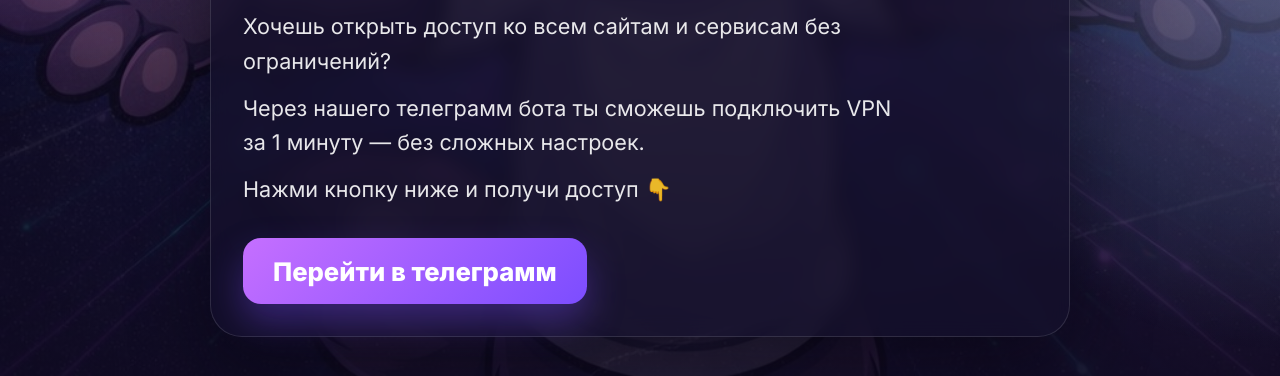
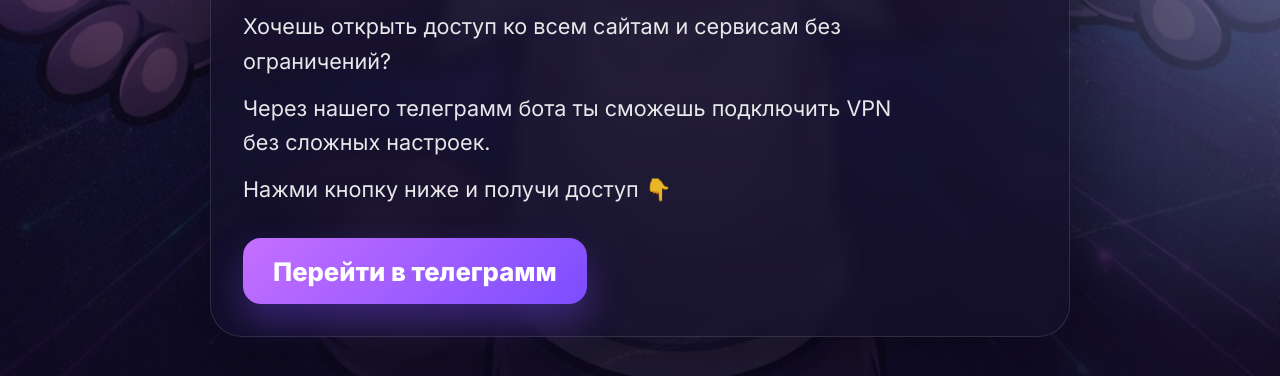
Before and after one commit to nGrUnD/raccster_site, a website: page public/index.html in a window 1280 px wide. Shown: the part 424-800 px from the top of the page. Drawn offline with Linux system fonts and the light colour scheme.

Commit message:
[DEV] hotfix

```diff
--- a/public/index.html
+++ b/public/index.html
@@ -25,7 +25,7 @@
           <div class="message">
             <p>Привет 👋</p>
             <p>Хочешь открыть доступ ко всем сайтам и сервисам без ограничений?</p>
-            <p>Через нашего телеграмм бота ты сможешь подключить VPN за 1 минуту — без сложных настроек.</p>
+            <p>Через нашего телеграмм бота ты сможешь подключить VPN без сложных настроек.</p>
             <p>Нажми кнопку ниже и получи доступ 👇</p>
           </div>
           <div class="hero-actions">
```
Also changed, not shown: src/templates/index.html (+1 -1 lines).
